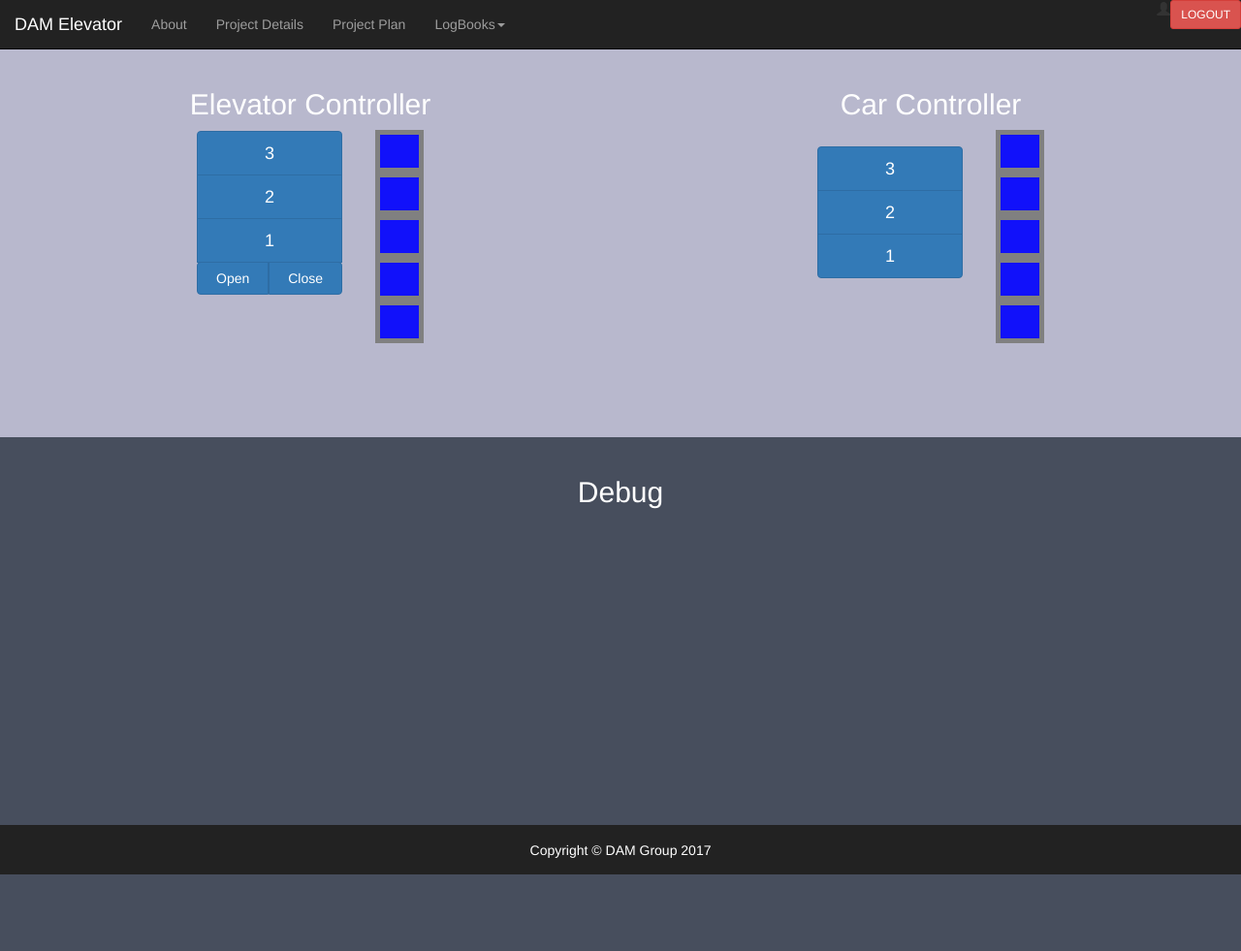
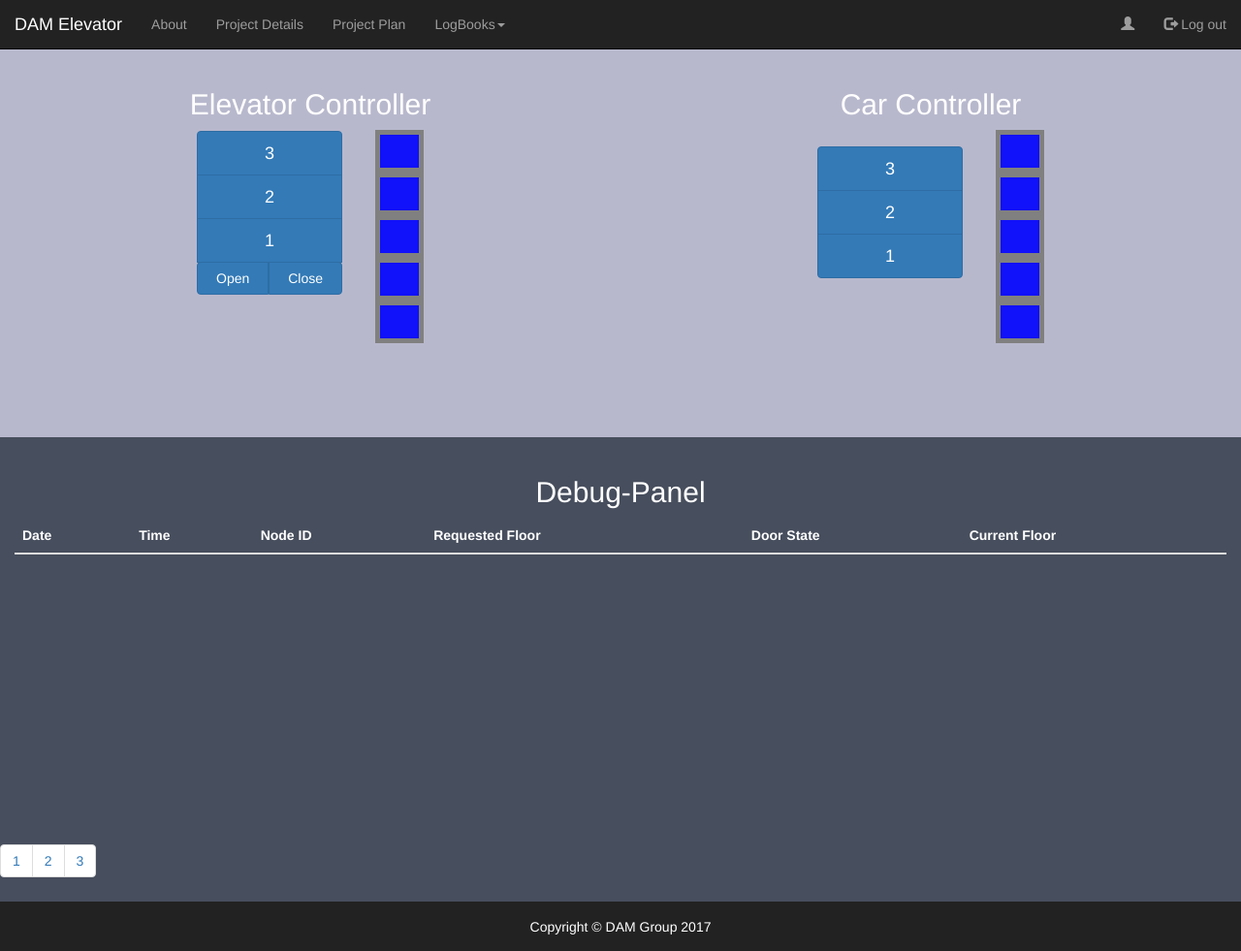
Before and after one commit to dinkar-sharma/project_6_2017, a PHP site: page /elevator_control.html in a window 1280 px wide. Shown: the whole page at 97% size. Before the commit the page ends 902 px from the top, so only its background shows below. Run offline with PHP 8.4, Linux system fonts and the light colour scheme; lists and menus that the app fills with data are empty; some libraries are stand-ins or nearby versions.

Commit message:
Updated GUI page

```diff
--- a/css/elevator_control.css
+++ b/css/elevator_control.css
@@ -30,6 +30,7 @@ h2
 #debug-content
 {
 	padding-top: 40px;
+	padding-bottom: 40px;
 	width: 100%;
 	height: 50vh;
 }
--- a/elevator_control.html
+++ b/elevator_control.html
@@ -43,18 +43,17 @@
                         </li>
                     </ul>
                     <ul class="nav navbar-nav navbar-right">
-                        <li><span id="welcome" class="glyphicon glyphicon-user"></span></li>
                         <li>
-                            <form action="logout.php" method="post">
-                                <button class="btn btn-primary btn-sm btn-danger" type="submit">LOGOUT</button>
-                            </form>
+                            <a><span id="welcome" class="glyphicon glyphicon-user"></span></a>
+                        </li>
+                        <li>
+                            <a> <span class="glyphicon glyphicon-log-out"></span> Log out</a>
                         </li>
                     </ul>
                 </div>
             </div>
         </nav>
     </header>
-    <form action="elevator_control.php" action="post">
     <div id="elevator-controller" class="col-sm-6 bg-grey-light text-center">
         <h2>Elevator Controller</h2>
         <div id="controller-btn" class="btn-group-vertical">
@@ -93,12 +92,33 @@
             <span id="floor-1-light" class="floor-light"></span>
         </div>
     </div>
+    <section class="bg-grey-dark">
         <div id="debug-content" class="col-sm-12 bg-grey-dark text-center">
-            <h2>Debug</h2>
+            <h2>Debug-Panel</h2>
+            <div class="table-responsive">
+                <table class="table">
+                    <thead>
+                        <tr>
+                            <th>Date</th>
+                            <th>Time</th>
+                            <th>Node ID</th>
+                            <th>Requested Floor</th>
+                            <th>Door State</th>
+                            <th>Current Floor</th>
+                        </tr>
+                    </thead>
+                    <tbody>
+                    </tbody>
+                </table>
             </div>
             <script src="js/elevator_control.js"></script>
-    </form>
-    <footer id="foot" class="col-sm-12 text-center"></footer>
-    <script src="js/common.js"></script>
+        </div>
+    <ul class="pagination">
+      <li><a href="#">1</a></li>
+      <li><a href="#">2</a></li>
+      <li><a href="#">3</a></li>
+    </ul>
+    </section>
+    <footer id="foot" class="col-sm-12 text-center"><script src="js/common.js"></script></footer>
 </body>
 </html>
--- a/js/elevator_control.js
+++ /dev/null
@@ -1,5 +0,0 @@
-var usernameSubmit = document.getElementById('username');
-var welcomeMsg = document.getElementById('welcome');
-var debugPanel = document.getElementById('debug-content');
-
-document.getElementById('welcome').innerHTML = usernameSubmit;
```
Lines whose indentation alone changed are shown as unchanged.
